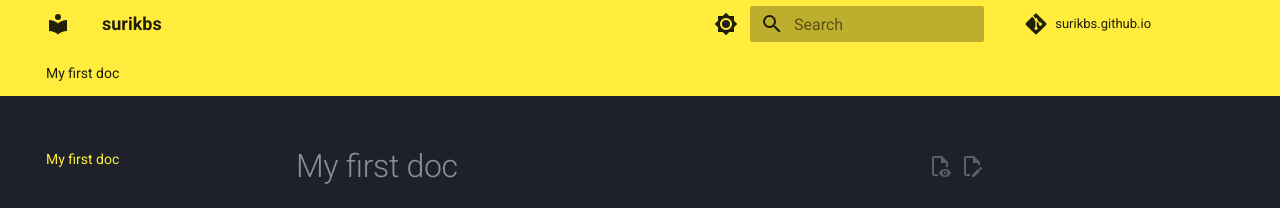
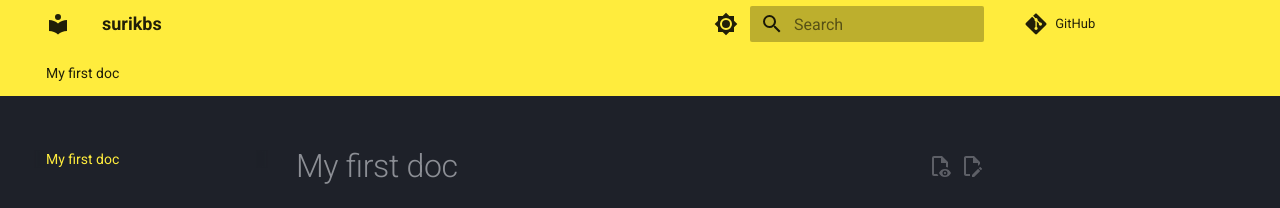
Before and after one commit to surikbs/surikbs-docs, an MkDocs documentation site: the page built from docs/index.md, in a window 1280 px wide. Shown: the top 208 px of the page. Built offline with MkDocs 1.6.1 and Material for MkDocs 9.7.7, drawn with Linux system fonts in a browser that asks for light colours; comment, search, counter and statistics services are not loaded; part of the change alters nothing that is shown.

Commit message:
Update mkdocs.yml

```diff
--- a/mkdocs.yml
+++ b/mkdocs.yml
@@ -1,7 +1,7 @@
 site_name: surikbs
 site_url: https://surikbs.github.io/
 
-repo_name:  surikbs.github.io
+#repo_name:  surikbs.github.io
 repo_url: https://github.com/surikbs/surikbs.github.io
 edit_uri: edit/main/docs
 
```
